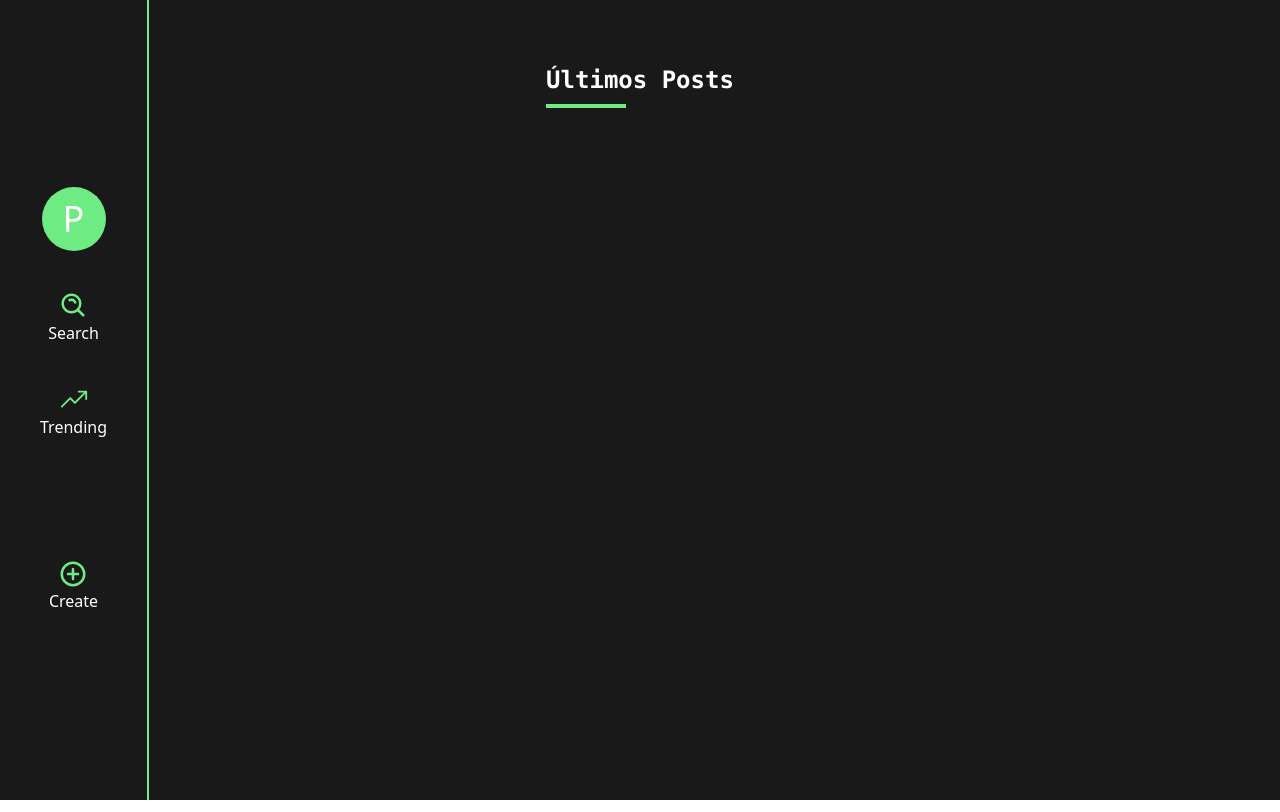
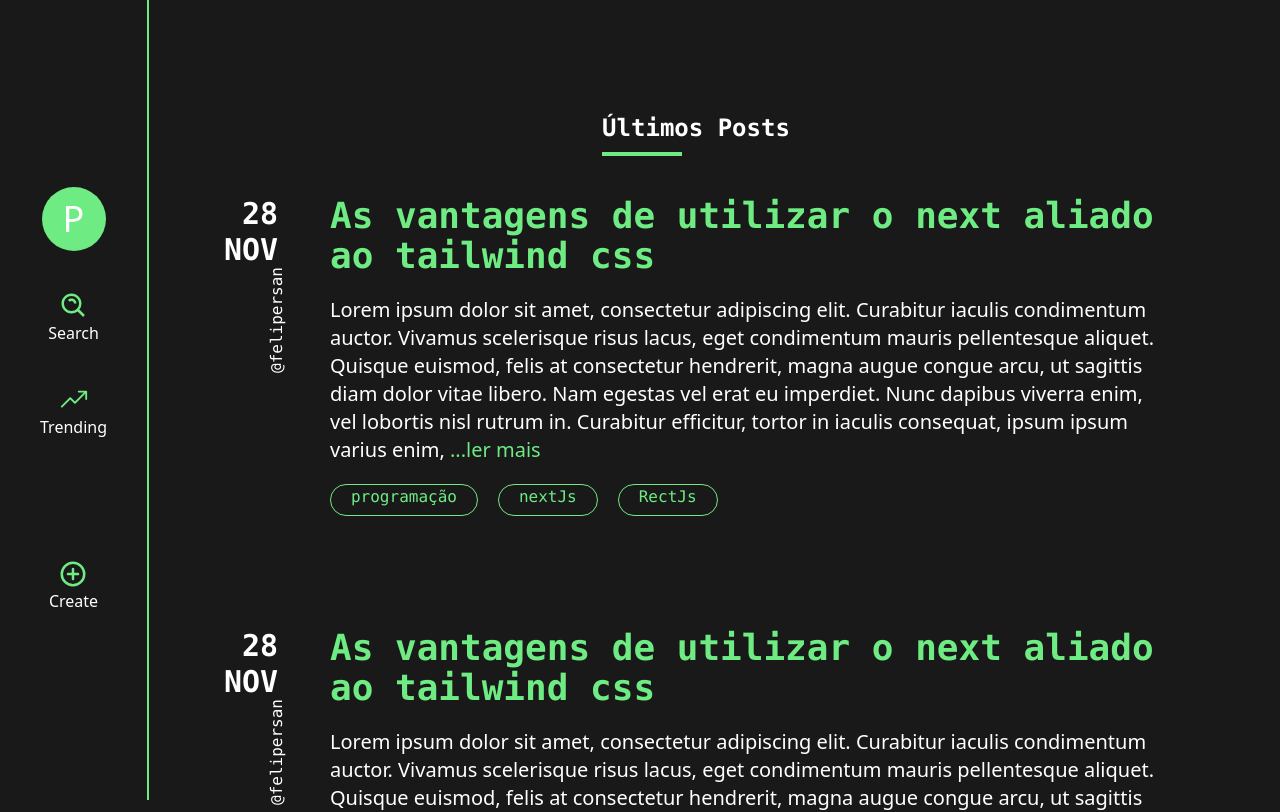
Before and after one commit to felipersan/next-blog, a Next.js app: page / in a window 1280 px wide. Shown: the top 812 px of the page. Built offline with nearby package versions, Linux system fonts and the light colour scheme.

Commit message:
feat: home page

```diff
--- a/src/components/global/NavBar/index.tsx
+++ b/src/components/global/NavBar/index.tsx
@@ -8,7 +8,7 @@ export default function NavBar() {
   ]
   return (
     <>
-      <main className="hidden md:flex fixed p-10 min-h-screen border-solid border-r-2 border-emphasis-primary items-center justify-center flex-col gap-y-10">
+      <main className="hidden sm:flex fixed p-10 min-h-screen border-solid border-r-2 border-emphasis-primary items-center justify-center flex-col gap-y-10">
         <div className="bg-emphasis-primary h-16 w-16 rounded-full flex items-center justify-center">
           <Link href="/">
             <span className="text-4xl text-white">P</span>
--- a/src/components/layout/index.tsx
+++ b/src/components/layout/index.tsx
@@ -9,7 +9,7 @@ export default function Layout({ children }: props) {
   return (
     <div className="min-h-screen bg-bg-primary flex min-w-screnn relative">
       <NavBar />
-      <main>{children}</main>
+      <main className="sm:ml-28">{children}</main>
     </div>
   )
 }
--- a/src/components/pages/home/CardPost/index.tsx
+++ b/src/components/pages/home/CardPost/index.tsx
@@ -42,6 +42,34 @@ export default function CardPost({ data }: IProps) {
           ))}
         </div>
       </div>
+      <div className="hidden sm:flex">
+        <div className="flex flex-col gap-10">
+          <p className="text-white text-3xl font-bold font-mono flex text-right ">
+            {moment(data?.createdAt).format('DD').toUpperCase()}
+            <br />
+            {moment(data?.createdAt).format('MMM').toUpperCase()}
+          </p>
+          <h3 className="text-white font-mono font-normal text-base -rotate-90">
+            {data?.owner}
+          </h3>
+        </div>
+        <div className="flex flex-col gap-5">
+          <h2 className="text-4xl font-bold text-emphasis-primary font-mono">
+            {data?.title}
+          </h2>
+          <p className="text-white text-xl font-medium ">
+            {data?.decription.substring(0, 450)}{' '}
+            <Link href={`/post/${data?.id}`} className="text-emphasis-primary">
+              ...ler mais
+            </Link>
+          </p>
+          <div className="flex gap-5">
+            {data?.interests?.map((row: string, key: number) => (
+              <ThemeCard name={row} key={key} />
+            ))}
+          </div>
+        </div>
+      </div>
     </>
   )
 }
--- a/src/pages/index.tsx
+++ b/src/pages/index.tsx
@@ -32,13 +32,13 @@ const post: Array<CardPostProps> = [
 
 export default function Home() {
   return (
-    <div className="w-screen pl-7 pr-7 pb-32 pt-16 min-h-screen">
+    <div className="w-full pl-7 pr-7 pb-32 pt-16 min-h-screen sm:p-28">
       <div className="w-full flex justify-center">
         <p className="text-white text-2xl font-bold flex flex-col gap-2 align-middle justify-center font-mono">
           Últimos Posts <div className="w-20 h-1 bg-emphasis-primary"></div>
         </p>
       </div>
-      <div className="mt-10">
+      <div className="mt-10 sm:flex sm:flex-col sm:gap-28">
         {post.map((row: CardPostProps, index: number) => (
           <>
             <CardPost data={row} key={row.id} />
```
